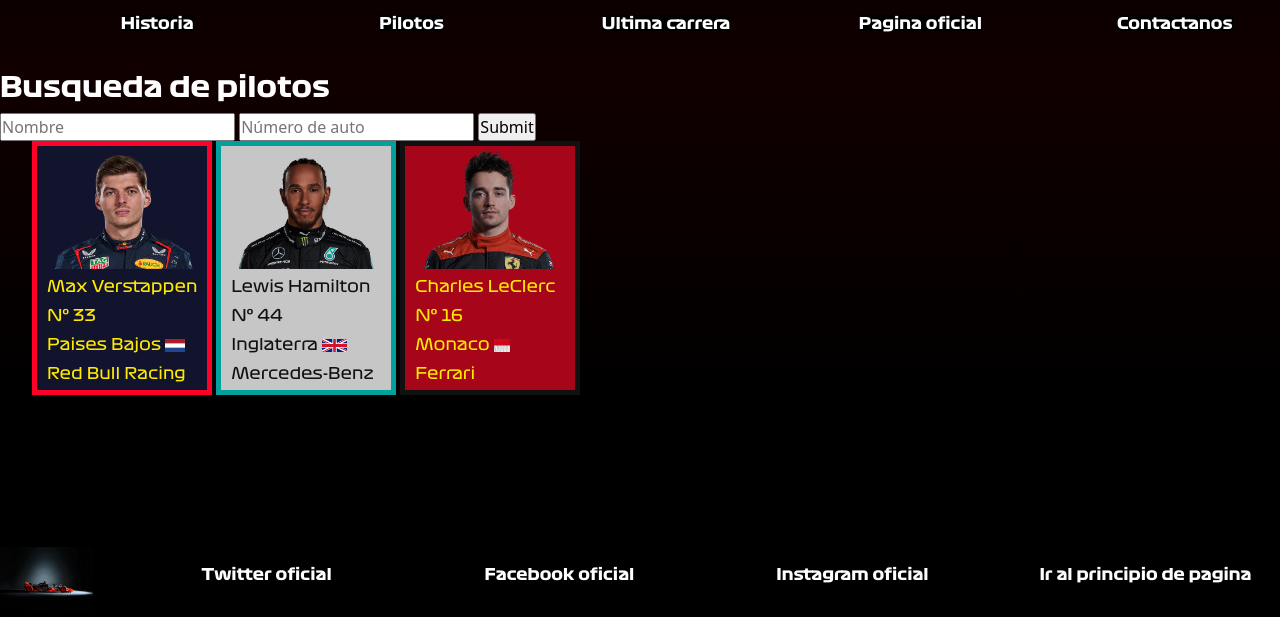
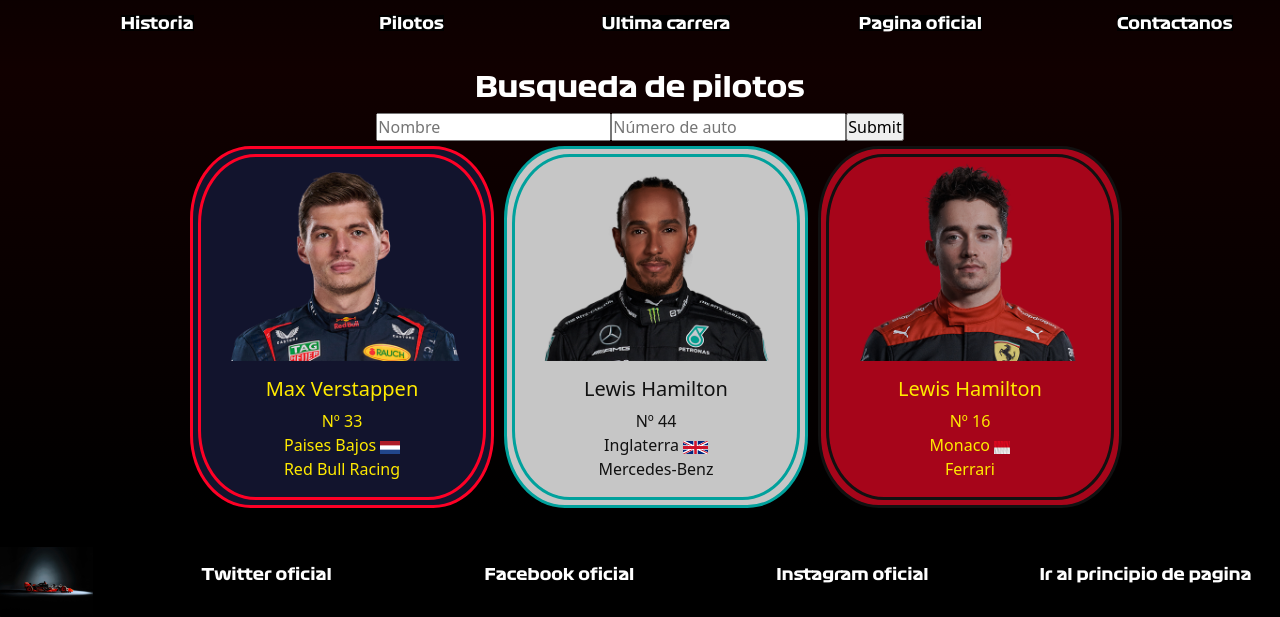
Before and after one commit to WhiteKoin/PreEntrega2-NadottiFranco, a plain HTML site: page pages/pilotos.html in a window 1280 px wide. Shown: the part 183-800 px from the top of the page. Drawn offline with nearby package versions, Linux system fonts and the light colour scheme.

Commit message:
Cambios en Pilotos

```diff
--- a/css/style.css
+++ b/css/style.css
@@ -104,28 +104,43 @@ h4 {
     margin: 5px 5px 5px 10px;
 }
 
+.Tarjetas{
+    display: flex;
+    flex-direction: column;
+    align-items: center;
+    justify-content: center;
+}
+
+@media (min-width: 769px) {
+    .mobile-first {
+        flex-direction: row;
+    }
+
+}
+
+.FijoTarjeta{
+    border-radius: 20%;
+    border-width: 15px;
+    display: inline-block;
+    margin: 5px;
+    text-align: center;
+}
 .Verstappen {
     background-color: #12142d;
     color: #FFEA00;
     border: solid #ff0026;
-    border-width: 5px;
-    display: inline-block;
 }
 
 .Hamilton {
     background-color: #c6c6c6;
     color: #111111;
     border: solid #00a19c;
-    border-width: 5px;
-    display: inline-block;
 }
 
 .LeClerc {
     background-color: #a6051a;
     color: #FFEB00;
     border: solid #111111;
-    border-width: 5px;
-    display: inline-block;
 }
 
 .ParrafoHistoria {
@@ -141,6 +156,7 @@ h4 {
 .acordion-letra {
     color: black;
 }
+
 
 
 .contacto {
--- a/pages/pilotos.html
+++ b/pages/pilotos.html
@@ -1,5 +1,6 @@
 <!DOCTYPE html>
 <html lang="en">
+
 <head>
     <meta charset="UTF-8">
     <meta http-equiv="X-UA-Compatible" content="IE=edge">
@@ -16,7 +17,8 @@
     <header class="F1Titulo row" id="header">
         <nav class="navbar navbar-dark bg-black">
             <a class="navbar-brand" href="../index.html">
-                  <img src="../media/images/LogoF1.png" width="30" height="30" class="d-inline-block align-top " alt="F1Logo">
+                <img src="../media/images/LogoF1.png" width="30" height="30" class="d-inline-block align-top "
+                    alt="F1Logo">
                 Inicio
             </a>
         </nav>
@@ -43,39 +45,42 @@
         </nav>
     </header>
     <main>
-        <h3>Busqueda de pilotos</h3>
-        <form action="#" method="get">
+        <div>
+            <h3 class="row mobile-first Tarjetas">Busqueda de pilotos</h3>
+        <form class="Tarjetas mobile-first" action="#" method="get">
             <input type="text" placeholder="Nombre" name="Nombre">
             <input type="number" placeholder="Número de auto" name="Numero">
             <input type="submit">
         </form>
-        <ol>
-            <li class="Verstappen">
-                <span>
-                    <span><img src="../media/images/MaxVerstappen.png" alt="Max Verstappen" width="170px"></span>
-                    <span class="datos">Max Verstappen</span>
-                    <span class="datos">Nº 33</span>
-                    <span class="datos">Paises Bajos <img src="../media/images/PaisesBajos.png" alt="Paises Bajos" height="13px"></span>
-                    <span class="datos">Red Bull Racing</span>
-                </span>
+    </div>
+        <ol class="Tarjetas mobile-first">
+            <li class="Verstappen FijoTarjeta">
+                <div class="card Verstappen FijoTarjeta" style="width: 18rem;">
+                    <img src="../media/images/MaxVerstappen.png" class="card-img-top" alt="Verstappen">
+                    <div class="card-body">
+                        <h5 class="card-title">Max Verstappen</h5>
+                        <div class="card-text">
+                            <div>Nº 33</div>
+                            <div>Paises Bajos <img src="../media/images/PaisesBajos.png" alt="Paises Bajos" height="13px"></div>
+                                <div>Red Bull Racing</div>
             </li>
-            <li class="Hamilton">
-                <span class="ListaDatos">
-                    <span><img src="../media/images/Lewis Hamilton.png" alt="Lewis Hamilton" width="170px"></span>
-                    <span class="datos">Lewis Hamilton</span>
-                    <span class="datos">Nº 44</span>
-                    <span class="datos">Inglaterra <img src="../media/images/Inglaterra.png" alt="UK" height="13px"></span>
-                    <span class="datos">Mercedes-Benz</span>
-                </span>
+            <li class="Hamilton FijoTarjeta">
+                <div class="card Hamilton FijoTarjeta" style="width: 18rem;">
+                    <img src="../media/images/Lewis Hamilton.png" alt="Lewis Hamilton" class="card-img-top"><div class="card-body">
+                        <h5 class="card-title">Lewis Hamilton</h5>
+                        <div class="card-text">
+                            <div>Nº 44</div>
+                            <div>Inglaterra <img src="../media/images/Inglaterra.png" alt="UK" height="13px"></div>
+                                <div>Mercedes-Benz</div>
             </li>
-            <li class="LeClerc">
-                <span class="ListaDatos">
-                    <span><img src="../media/images/Charles Lecrerq.png" alt="Charles LeClerc" width="170px"></span>
-                    <span class="datos">Charles LeClerc</span>
-                    <span class="datos">Nº 16</span>
-                    <span class="datos">Monaco <img src="../media/images/Monaco.jpg" alt="Monaco" height="13px"></span>
-                    <span class="datos">Ferrari</span>
-                </span>
+            <li class="LeClerc FijoTarjeta">
+                <div class="card LeClerc FijoTarjeta" style="width: 18rem;">
+                    <img src="../media/images/Charles Lecrerq.png" alt="Charles LeClerc" class="card-img-top"><div class="card-body">
+                        <h5 class="card-title">Lewis Hamilton</h5>
+                        <div class="card-text">
+                            <div>Nº 16</div>
+                            <div>Monaco <img src="../media/images/Monaco.jpg" alt="Monaco" height="13px"></div>
+                                <div>Ferrari</div>
             </li>
         </ol>
     </main>
@@ -84,10 +89,12 @@
             <li class="footertext footer1 col"><a href="https://twitter.com/F1" target="_blank">Twitter oficial</a></li>
             <li class="footertext col"><a href="https://www.facebook.com/Formula1/" target="_blank">Facebook oficial</a>
             </li>
-            <li class="footertext col"><a href="https://www.instagram.com/f1/?hl=es" target="_blank">Instagram oficial</a>
+            <li class="footertext col"><a href="https://www.instagram.com/f1/?hl=es" target="_blank">Instagram
+                    oficial</a>
             </li>
             <li class="footertext col"><a href="#header">Ir al principio de pagina</a></li>
         </ul>
     </footer>
 </body>
+
 </html>
```
Lines whose indentation alone changed are shown as unchanged.
